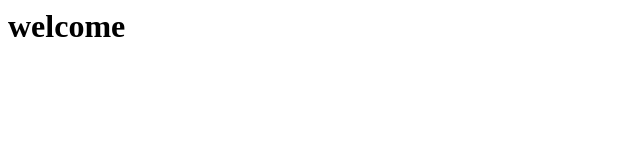
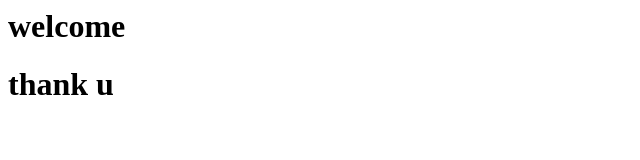
Before and after one commit to BurriShirisha/devops-lab2, a plain HTML site: page index.html in a window 1280 px wide. Shown: the whole page, without its empty margins (0-640 px from the left). Drawn offline with Linux system fonts and the light colour scheme.

Commit message:
Update index.html

```diff
--- a/index.html
+++ b/index.html
@@ -1,3 +1,4 @@
 <html>
 <h1>welcome</h1>
+  <h1>thank u</h1>
 </html>
```
